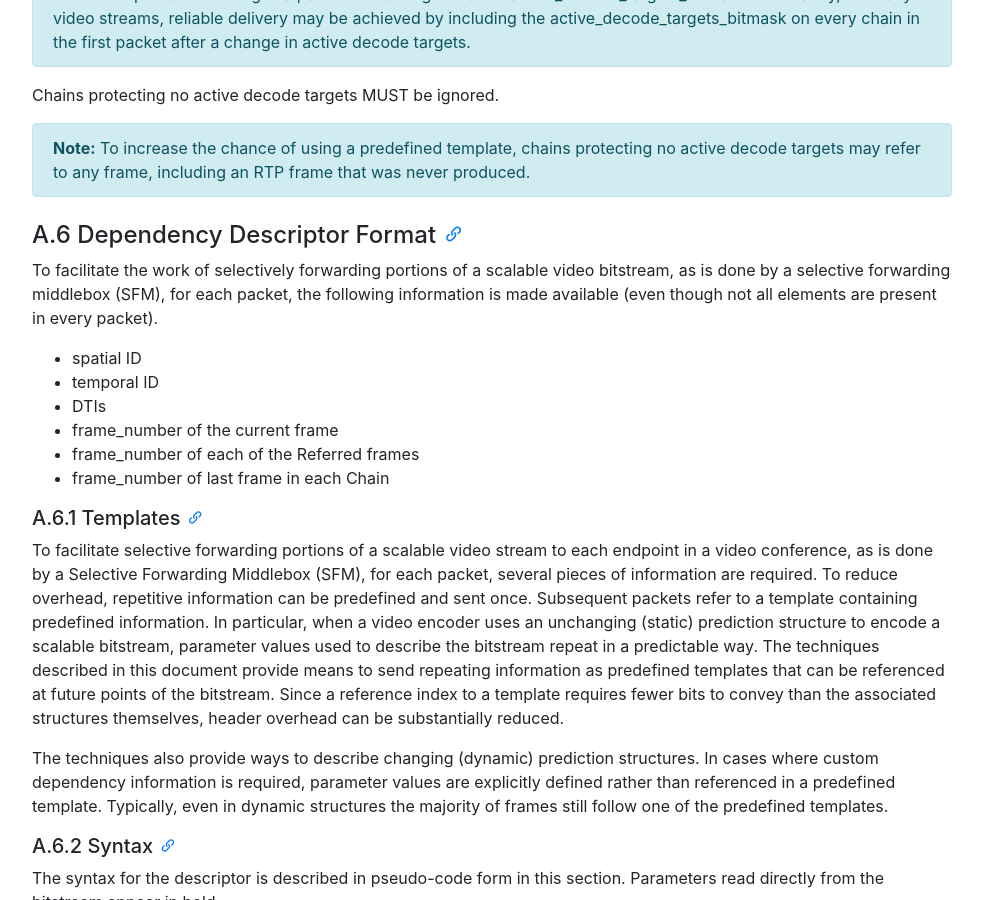
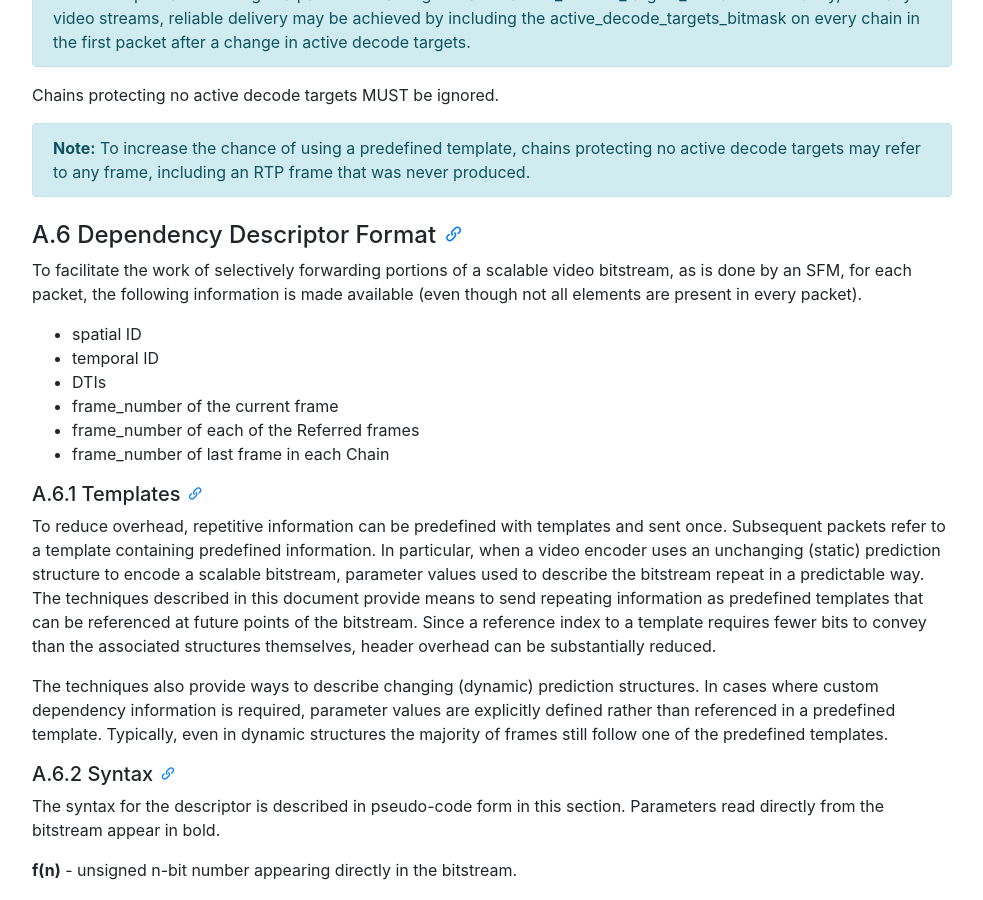
Before and after one commit to AOMediaCodec/av1-rtp-spec, a Jekyll site: the page built from index.md, in a window 1280 px wide and 900 px high, scrolled down 22296 px. Shown: the whole window, without its empty margins (53-1036 px from the left). Built offline with Jekyll 4.4.1, drawn with Linux system fonts in a browser that asks for light colours; nearby versions of some CDN libraries.

Commit message:
Delete redundant texts in A.6 section (#182)
* Delete a redundant sentence in A.6.1 section

* mention templates in the first sentance

* -the

```diff
--- a/av1-rtp-spec.md
+++ b/av1-rtp-spec.md
@@ -761,7 +761,7 @@
 
 #### A.6 Dependency Descriptor Format
 
-To facilitate the work of selectively forwarding portions of a scalable video bitstream, as is done by a selective forwarding middlebox (SFM), for each packet, the following information is made available (even though not all elements are present in every packet).
+To facilitate the work of selectively forwarding portions of a scalable video bitstream, as is done by an SFM, for each packet, the following information is made available (even though not all elements are present in every packet).
 
 * spatial ID
 * temporal ID
@@ -773,7 +773,7 @@
 
 ##### A.6.1 Templates
 
-To facilitate selective forwarding portions of a scalable video stream to each endpoint in a video conference, as is done by a Selective Forwarding Middlebox (SFM), for each packet, several pieces of information are required. To reduce overhead, repetitive information can be predefined and sent once. Subsequent packets refer to a template containing predefined information. In particular, when a video encoder uses an unchanging (static) prediction structure to encode a scalable bitstream, parameter values used to describe the bitstream repeat in a predictable way. The techniques described in this document provide means to send repeating information as predefined templates that can be referenced at future points of the bitstream. Since a reference index to a template requires fewer bits to convey than the associated structures themselves, header overhead can be substantially reduced.
+To reduce overhead, repetitive information can be predefined with templates and sent once. Subsequent packets refer to a template containing predefined information. In particular, when a video encoder uses an unchanging (static) prediction structure to encode a scalable bitstream, parameter values used to describe the bitstream repeat in a predictable way. The techniques described in this document provide means to send repeating information as predefined templates that can be referenced at future points of the bitstream. Since a reference index to a template requires fewer bits to convey than the associated structures themselves, header overhead can be substantially reduced.
 
 The techniques also provide ways to describe changing (dynamic) prediction structures. In cases where custom dependency information is required, parameter values are explicitly defined rather than referenced in a predefined template. Typically, even in dynamic structures the majority of frames still follow one of the predefined templates.
 
```
